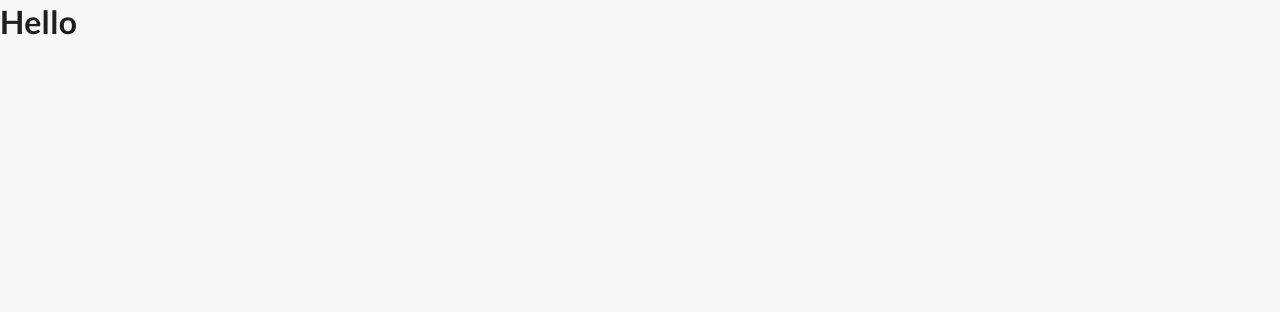
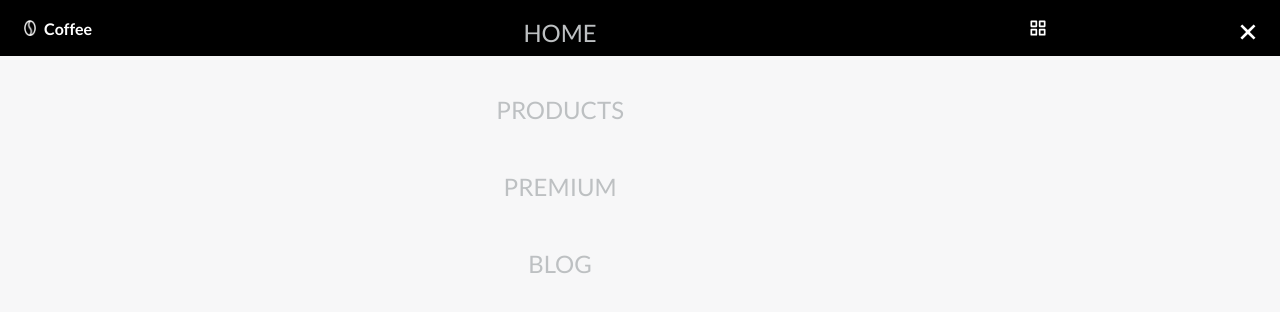
Before and after one commit to AugustoTI/coffee-website, a Next.js app: page / in a window 1280 px wide. Shown: the top 312 px of the page. Built offline with nearby package versions, Linux system fonts and the light colour scheme.

Commit message:
creating the header component

```diff
--- a/package.json
+++ b/package.json
@@ -13,6 +13,7 @@
     "next": "12.3.1",
     "react": "18.2.0",
     "react-dom": "18.2.0",
+    "react-icons": "^4.6.0",
     "styled-components": "^5.3.6"
   },
   "devDependencies": {
--- /dev/null
+++ b/src/Layout/index.tsx
@@ -0,0 +1,15 @@
+import { ReactNode } from 'react'
+import { Header } from '../components/Header'
+
+interface LayoutProps {
+  children: ReactNode
+}
+
+export const Layout = ({ children }: LayoutProps) => {
+  return (
+    <>
+      <Header />
+      <main>{children}</main>
+    </>
+  )
+}
--- /dev/null
+++ b/src/components/Header/index.tsx
@@ -0,0 +1,77 @@
+import Link from 'next/link'
+import { useRouter } from 'next/router'
+import { useEffect, useState } from 'react'
+import { BiX, BiGridAlt } from 'react-icons/bi'
+import * as S from './styles'
+
+export const Header = () => {
+  const [isMenuActive, setMenuActive] = useState(false)
+  const [backgroundActive, setBackgroundActive] = useState(false)
+
+  const routes = useRouter()
+
+  useEffect(() => {
+    setMenuActive(false)
+  }, [routes.asPath])
+
+  useEffect(() => {
+    const scrollHeader = () => {
+      if (scrollY >= 50) {
+        setBackgroundActive(true)
+      } else {
+        setBackgroundActive(false)
+      }
+    }
+
+    window.addEventListener('scroll', scrollHeader)
+
+    return () => {
+      window.removeEventListener('scroll', scrollHeader)
+    }
+  }, [])
+
+  return (
+    <S.Container backgroundActive={backgroundActive}>
+      <S.HeaderNav className="container">
+        <Link href="/" passHref>
+          <S.HeaderLogo>
+            <img src="/logo.png" alt="" />
+            Coffee
+          </S.HeaderLogo>
+        </Link>
+
+        <S.HeaderNavMenu isMenuActive={isMenuActive}>
+          <ul>
+            <li>
+              <Link href="/">
+                <a>Home</a>
+              </Link>
+            </li>
+            <li>
+              <Link href="/products">
+                <a>Products</a>
+              </Link>
+            </li>
+            <li>
+              <Link href="/premium">
+                <a>Premium</a>
+              </Link>
+            </li>
+            <li>
+              <Link href="/blog">
+                <a>Blog</a>
+              </Link>
+            </li>
+          </ul>
+
+          <S.HeaderButtonClose onClick={() => setMenuActive(false)}>
+            <BiX />
+          </S.HeaderButtonClose>
+        </S.HeaderNavMenu>
+        <S.HeaderButtonOpen onClick={() => setMenuActive(true)}>
+          <BiGridAlt />
+        </S.HeaderButtonOpen>
+      </S.HeaderNav>
+    </S.Container>
+  )
+}
--- /dev/null
+++ b/src/components/Header/styles.ts
@@ -0,0 +1,118 @@
+import styled, { css } from 'styled-components'
+
+interface HeaderContainerProps {
+  backgroundActive: boolean
+}
+
+interface HeaderNavMenuProps {
+  isMenuActive: boolean
+}
+
+const handleChangeBackground = (active: boolean) => {
+  if (active) {
+    return css`
+      background: var(--body-color);
+      box-shadow: 0 1px 4px hsla(0, 4%, 15%, 0.1);
+
+      ${HeaderLogo}, ${HeaderButtonOpen} {
+        color: var(--title-color);
+      }
+
+      ${HeaderLogo} img {
+        mix-blend-mode: difference;
+      }
+    `
+  }
+
+  return css`
+    background: #000;
+  `
+}
+
+export const Container = styled.header<HeaderContainerProps>`
+  ${({ backgroundActive }) => css`
+    width: 100%;
+    position: fixed;
+    top: 0;
+    left: 0;
+    z-index: var(--z-fixed);
+    transition: background 0.2s;
+    ${handleChangeBackground(backgroundActive)}
+  `}
+`
+
+export const HeaderNav = styled.nav`
+  ${() => css`
+    height: var(--header-height);
+    display: flex;
+    justify-content: space-between;
+    align-items: center;
+  `}
+`
+
+export const HeaderLogo = styled.a`
+  ${() => css`
+    color: #fff;
+    display: flex;
+    align-items: center;
+    column-gap: 0.5rem;
+    font-weight: var(--font-bold);
+
+    img {
+      width: 0.75rem;
+    }
+  `}
+`
+
+export const HeaderNavMenu = styled.div<HeaderNavMenuProps>`
+  ${({ isMenuActive }) => css`
+    ul {
+      display: flex;
+      flex-direction: column;
+      row-gap: 3rem;
+      padding-top: 30vh;
+      text-align: center;
+    }
+
+    a {
+      text-transform: uppercase;
+      color: var(--text-color-light);
+      font-size: var(--h2-font-size);
+      transition: 0.3s;
+
+      &:hover {
+        color: #fff;
+      }
+    }
+
+    @media screen and (max-width: 767px) {
+      position: fixed;
+      background-color: var(--black-color);
+      top: 0;
+      right: ${isMenuActive ? 0 : '-100%'};
+      width: 100%;
+      height: 100%;
+      transition: 0.3s;
+    }
+  `}
+`
+
+export const HeaderButtonClose = styled.button`
+  ${() => css`
+    color: #fff;
+    background: transparent;
+    font-size: 2rem;
+    position: absolute;
+    top: 1rem;
+    right: 1rem;
+  `}
+`
+
+export const HeaderButtonOpen = styled.button`
+  ${() => css`
+    color: #fff;
+    background: transparent;
+    display: inline-flex;
+    font-size: 1.25rem;
+  `}
+`
--- a/src/pages/_app.tsx
+++ b/src/pages/_app.tsx
@@ -1,10 +1,13 @@
 import type { AppProps } from 'next/app'
+import { Layout } from '../Layout'
 import { GlobalStyles } from '../styles/global'
 
 function MyApp({ Component, pageProps }: AppProps) {
   return (
     <>
-      <Component {...pageProps} />
+      <Layout>
+        <Component {...pageProps} />
+      </Layout>
       <GlobalStyles />
     </>
   )
```
Also changed, not shown: 1 other file (tests, documents, lock files or other folders).
